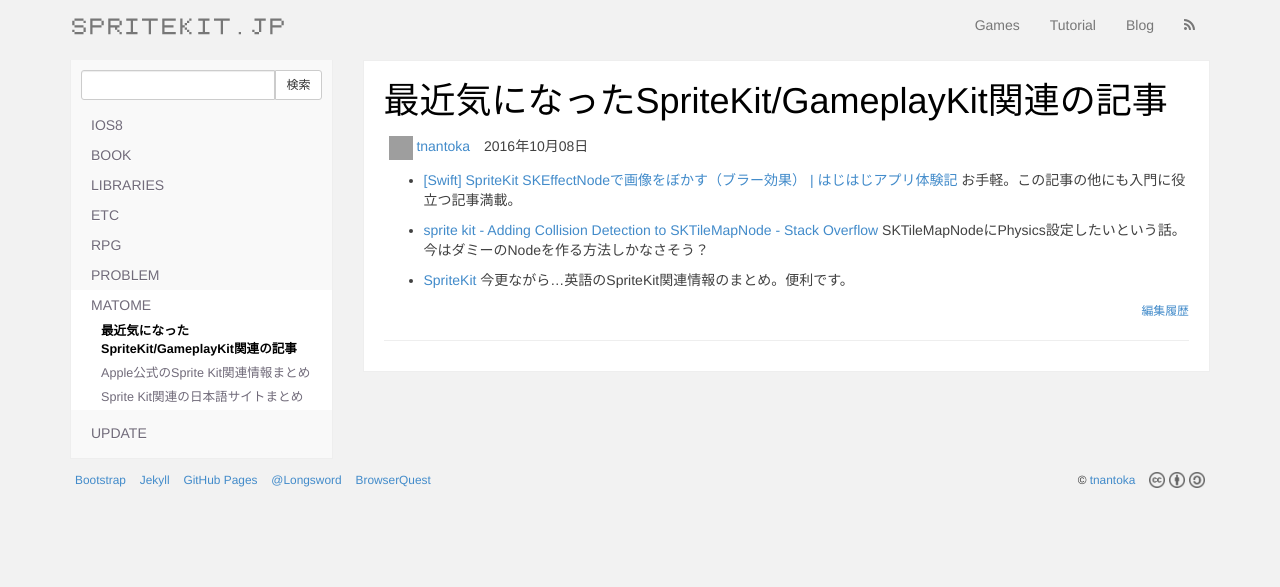
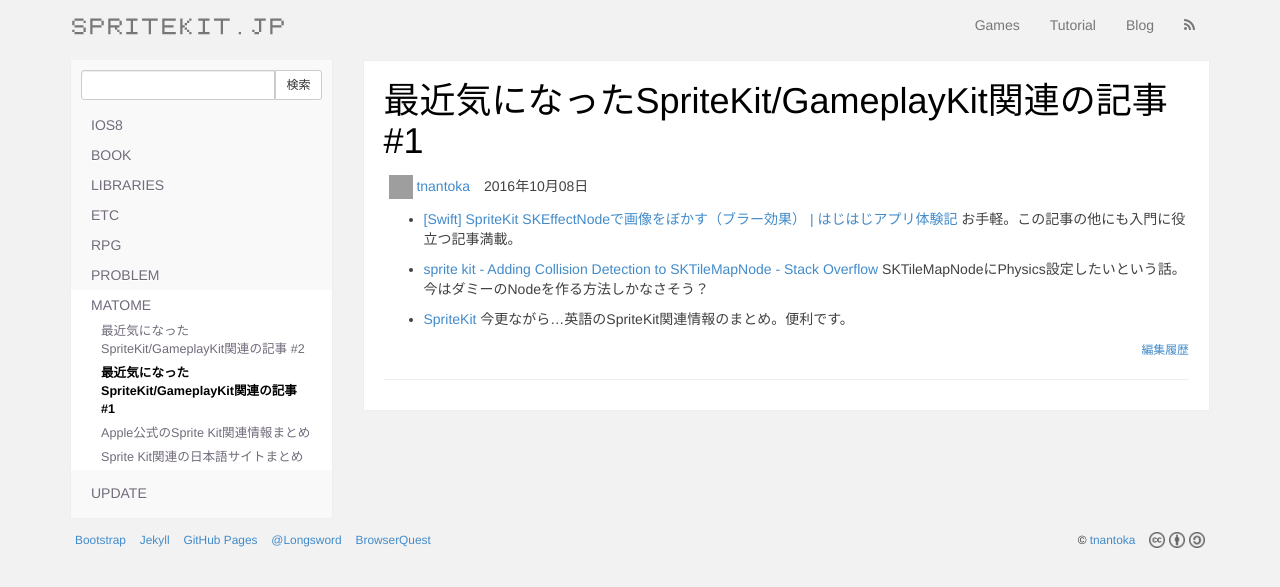
Before and after one commit to tnantoka/spritekit.jp, a Jekyll site: the page built from _posts/2016-10-08-sk-gk-bookmarks-1.md, in a window 1280 px wide. Shown: the top 587 px of the page. Built offline with Jekyll 4.4.1, drawn with Linux system fonts in a browser that asks for light colours; some of the changed lines change nothing that is shown; grey boxes are pictures that could not be loaded.

Commit message:
Publish sk-gk-bookmarks-2

```diff
--- a/_posts/2016-10-08-sk-gk-bookmarks-1.md
+++ b/_posts/2016-10-08-sk-gk-bookmarks-1.md
@@ -1,6 +1,6 @@
 ---
 layout: post
-title:  "最近気になったSpriteKit/GameplayKit関連の記事"
+title:  "最近気になったSpriteKit/GameplayKit関連の記事 #1"
 categories: matome
 author: tnantoka
 ---
--- /dev/null
+++ b/_posts/2016-11-06-sk-gk-bookmarks-2.md
@@ -0,0 +1,19 @@
+---
+layout: post
+title:  "最近気になったSpriteKit/GameplayKit関連の記事 #2"
+categories: matome
+author: tnantoka
+---
+
+- [swift - Are their any guarantees made as to which body is bodyA and bodyB when didBegin(_:) is called? - Stack Overflow](http://stackoverflow.com/questions/39935911/are-their-any-guarantees-made-as-to-which-body-is-bodya-and-bodyb-when-didbegin)
+`didBegin(_:)'をパターンマッチでリファクタリング。よさそう。
+- [ios - Restarting Sprite - Kit Game Swift - Stack Overflow](http://stackoverflow.com/questions/40051887/restarting-sprite-kit-game-swift)
+ゲームをリセットするいい方法は？という質問に対して、Sceneを作り直せば？との回答。単純だけど、なるほど…。
+- [objective c - How to make native (realtime) blur in Sprite-Kit? - Stack Overflow](http://stackoverflow.com/questions/40058965/how-to-make-native-realtime-blur-in-sprite-kit)
+`scene.filter`に`CIFilter`を設定してリアルタイムにblurをかける。使えそう。
+- [Cross-Platform SpriteKit // Speaker Deck](https://speakerdeck.com/a2/cross-platform-spritekit)
+watchOSやmacOSについても触れられている。
+- [Let's Make Pong! (Pt. 1 : Swift 3 in Xcode : SpriteKit) - YouTube](https://www.youtube.com/watch?v=LdL99CH23E8)
+Pongクローンを作る動画チュートリアル。
+- [How to Make a Waiting Game Like Farmville with SpriteKit and Swift](https://www.raywenderlich.com/143258/make-waiting-game-like-farmville-spritekit-swift)
+放置ゲームを作るチュートリアル。Swift 3にアップデートされた。
```
